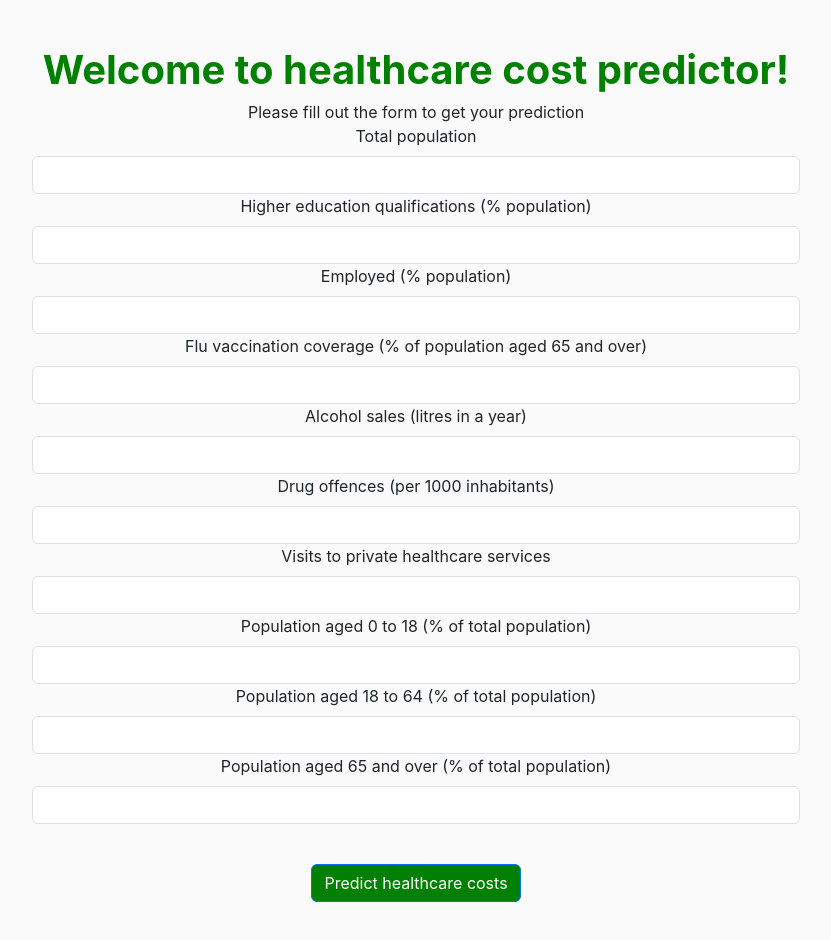
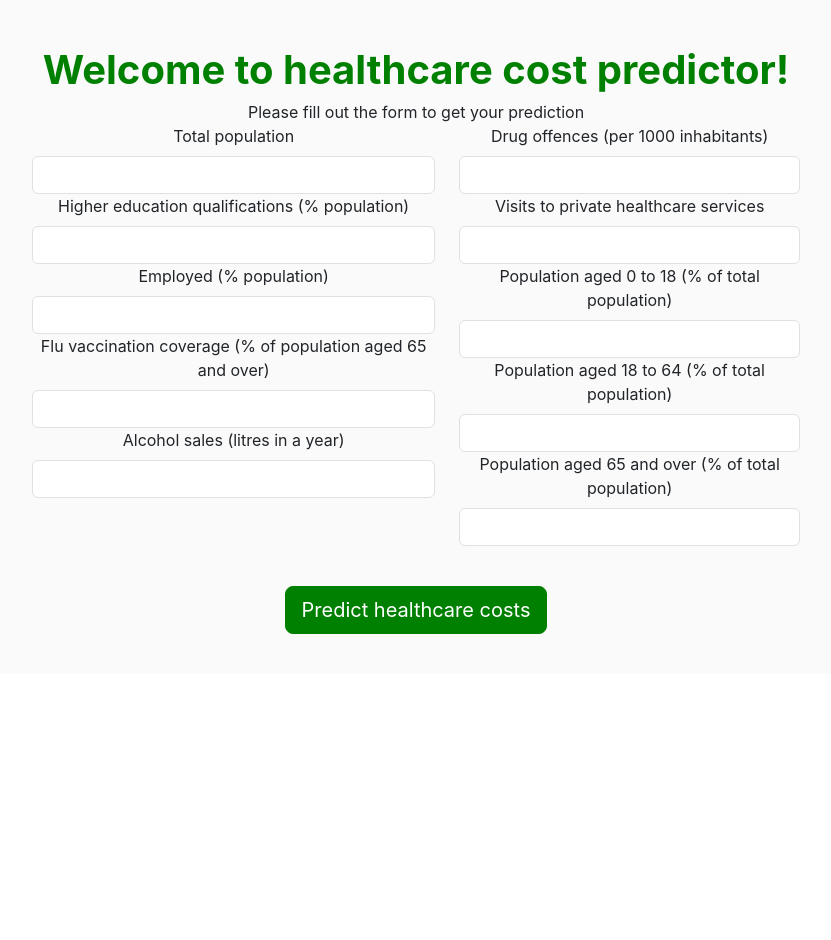
Before and after one commit to AnnaKuokkanen/DataScienceIntro, a React (Create React App) app in the folder webapp/intro-to-data-sci/: page / in a window 1280 px wide. Shown: the whole page, without its empty margins (224-1055 px from the left). After the commit the page ends 800 px from the top, so only its background shows below. Built offline with nearby package versions, Linux system fonts and the light colour scheme; the HTML template or start-up script is replaced by a standard one.

Commit message:
more styling

```diff
--- a/webapp/intro-to-data-sci/src/App.css
+++ b/webapp/intro-to-data-sci/src/App.css
@@ -15,17 +15,26 @@
   margin: 0 20vw;
 }
 
+.field-container {
+  display: flex;
+}
+
 .left {
   display: flex;
   flex-direction: column;
+  margin-right: 12px;
+  height: 100%;
 }
 
 .right {
   display: flex;
   flex-direction: column;
+  margin-left: 12px;
+  height: 100%;
 }
 
-.button {
-  background-color: green;
+.custom-button {
+  background-color: green !important;
+  border-color: green !important;
   margin-top: 5vh;
 }
--- a/webapp/intro-to-data-sci/src/App.js
+++ b/webapp/intro-to-data-sci/src/App.js
@@ -30,6 +30,7 @@ function App() {
       </header>
       <span>Please fill out the form to get your prediction</span>
       <Form className="form" onSubmit={getPrediction}>
+        <div className="field-container">
           <div className='left'>
             <Form.Group>
               <Form.Label>Total population</Form.Label>
@@ -74,7 +75,8 @@ function App() {
               <Form.Control type="number"/>
             </Form.Group>
           </div>
-        <Button className="button" type="submit">Predict healthcare costs</Button>
+        </div>
+        <Button className="custom-button" type="submit" size="lg">Predict healthcare costs</Button>
       </Form>
       {showPrediction && <span>Your prediction is {prediction}!</span>}
     </div>
```
Lines whose indentation alone changed are shown as unchanged.
